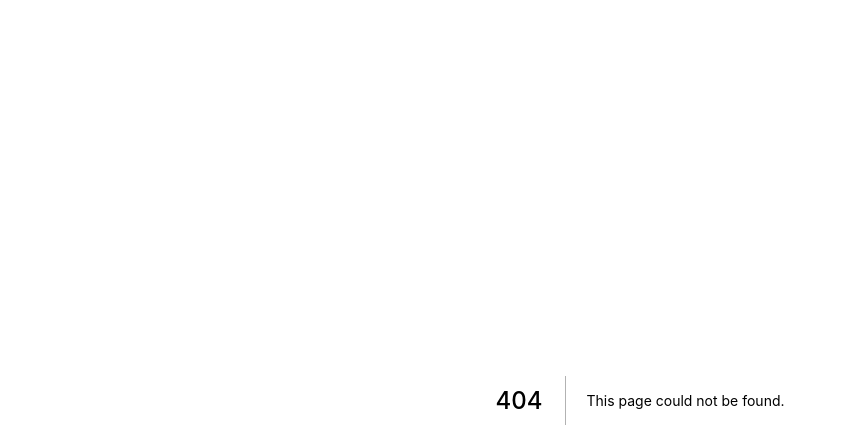
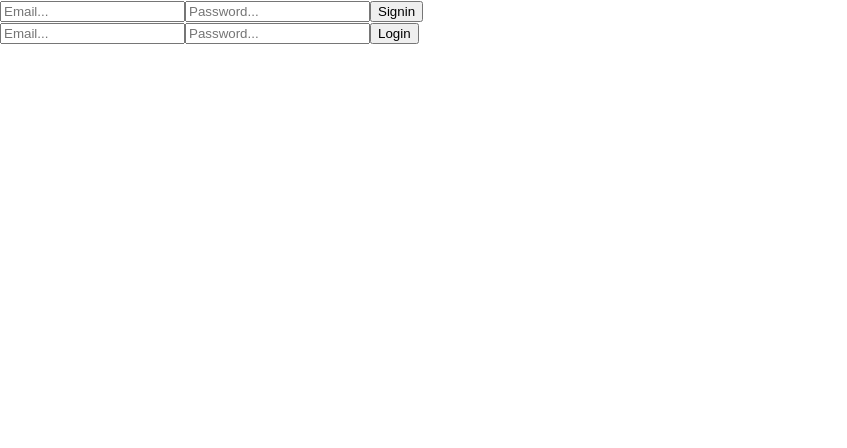
Before and after one commit to hirosyos/next_doc_test, a Next.js app: page /login in a window 1280 px wide. Before the commit this address had no page. Shown: the top 448 px of the page, without its empty margins (0-847 px from the left). Built offline with nearby package versions, Linux system fonts and the light colour scheme; no server answers.

Commit message:
認証機能追加

```diff
--- a/package.json
+++ b/package.json
@@ -8,8 +8,11 @@
     "start": "next start"
   },
   "dependencies": {
+    "firebase": "^7.19.1",
+    "firebaseui": "^4.6.1",
     "next": "9.5.3",
     "react": "16.13.1",
-    "react-dom": "16.13.1"
+    "react-dom": "16.13.1",
+    "react-firebase-hooks": "^2.2.0"
   }
 }
--- /dev/null
+++ b/pages/login.js
@@ -0,0 +1,182 @@
+import { useState, useRef, useEffect } from "react";
+import ReactDOM from "react-dom";
+import firebase from "firebase";
+import { useAuthState } from "react-firebase-hooks/auth";
+// import { fire } from "../lib/db";
+
+// export async function getServerSideProps() {
+//   const firebaseConfig = {
+//     apiKey: process.env.FIREBASE_APIKEY,
+//     authDomain: process.env.FIREBASE_AUTHDOMAIN,
+//     databaseURL: process.env.FIREBASE_DATABASEURL,
+//     projectId: process.env.FIREBASE_PROJECTID,
+//     storageBucket: process.env.FIREBASE_STRAGEBUCKET,
+//     messagingSenderId: process.env.FIREBASE_MESSAGINGSENDERID,
+//     appId: process.env.FIREBASE_APPID,
+//   };
+//   console.log(firebaseConfig);
+
+//   firebase.initializeApp(firebaseConfig);
+
+//   return { props: {  } };
+// }
+
+const firebaseConfigOld = {
+  apiKey: "AIzaSyBRQ8o4qDOtf-z3zuz54muAvn3NiovFBzI",
+  authDomain: "next-doc-test.firebaseapp.com",
+  databaseURL: "https://next-doc-test.firebaseio.com",
+  projectId: "next-doc-test",
+  storageBucket: "next-doc-test.appspot.com",
+  messagingSenderId: "874511559326",
+  appId: "1:874511559326:web:de4521a70605dd9224a98f",
+};
+
+console.log(firebaseConfigOld);
+
+firebase.initializeApp(firebaseConfigOld);
+
+const Signin = () => {
+  const [email, setEmail] = useState("");
+  const [pass, setPass] = useState("");
+  const [error, setError] = useState(null);
+  const [pending, setPending] = useState(false);
+  const mounted = useRef(true);
+  useEffect(() => {
+    const cleanup = () => {
+      mounted.current = false;
+    };
+    return cleanup;
+  }, []);
+  const onSubmit = async (e) => {
+    e.preventDefault();
+    setError(null);
+    setPending(true);
+    try {
+      await firebase.auth().createUserWithEmailAndPassword(email, pass);
+    } catch (e) {
+      console.log(e.message, mounted);
+      if (mounted.current) setError(e);
+    } finally {
+      if (mounted.current) setPending(false);
+    }
+  };
+  return (
+    <div>
+      <form onSubmit={onSubmit}>
+        <input
+          type="email"
+          value={email}
+          onChange={(e) => setEmail(e.target.value)}
+          placeholder="Email..."
+        />
+        <input
+          type="password"
+          value={pass}
+          onChange={(e) => setPass(e.target.value)}
+          placeholder="Password..."
+        />
+        <button type="submit">Signin</button>
+        {pending && "Pending..."}
+        {error && `Error: ${error.message}`}
+      </form>
+    </div>
+  );
+};
+
+const Login = () => {
+  const [email, setEmail] = useState("");
+  const [pass, setPass] = useState("");
+  const [error, setError] = useState(null);
+  const [pending, setPending] = useState(false);
+  const mounted = useRef(true);
+  useEffect(() => {
+    const cleanup = () => {
+      mounted.current = false;
+    };
+    return cleanup;
+  }, []);
+  const onSubmit = async (e) => {
+    e.preventDefault();
+    setError(null);
+    setPending(true);
+    try {
+      await firebase.auth().signInWithEmailAndPassword(email, pass);
+    } catch (e) {
+      console.log(e.message, mounted);
+      if (mounted.current) setError(e);
+    } finally {
+      if (mounted.current) setPending(false);
+    }
+  };
+  return (
+    <div>
+      <form onSubmit={onSubmit}>
+        <input
+          type="email"
+          value={email}
+          onChange={(e) => setEmail(e.target.value)}
+          placeholder="Email..."
+        />
+        <input
+          type="password"
+          value={pass}
+          onChange={(e) => setPass(e.target.value)}
+          placeholder="Password..."
+        />
+        <button type="submit">Login</button>
+        {pending && "Pending..."}
+        {error && `Error: ${error.message}`}
+      </form>
+    </div>
+  );
+};
+
+const Logout = () => {
+  const [pending, setPending] = useState(false);
+  const mounted = useRef(true);
+  useEffect(() => {
+    const cleanup = () => {
+      mounted.current = false;
+    };
+    return cleanup;
+  }, []);
+  const logout = async () => {
+    setPending(true);
+    await firebase.auth().signOut();
+    if (mounted.current) setPending(false);
+  };
+  return (
+    <div>
+      <button type="button" onClick={logout}>
+        Logout
+      </button>
+      {pending && "Pending..."}
+    </div>
+  );
+};
+
+function Auth() {
+  const [user, initialising, error] = useAuthState(firebase.auth());
+  if (initialising) {
+    return <div>Initialising...</div>;
+  }
+  if (error) {
+    return <div>Error: {error}</div>;
+  }
+  if (!user) {
+    return (
+      <>
+        <Signin />
+        <Login />
+      </>
+    );
+  }
+  return (
+    <div>
+      User: {user.email}
+      <Logout />
+    </div>
+  );
+}
+
+export default Auth;
```
Also changed, not shown: 1 other file (tests, documents, lock files or other folders).
